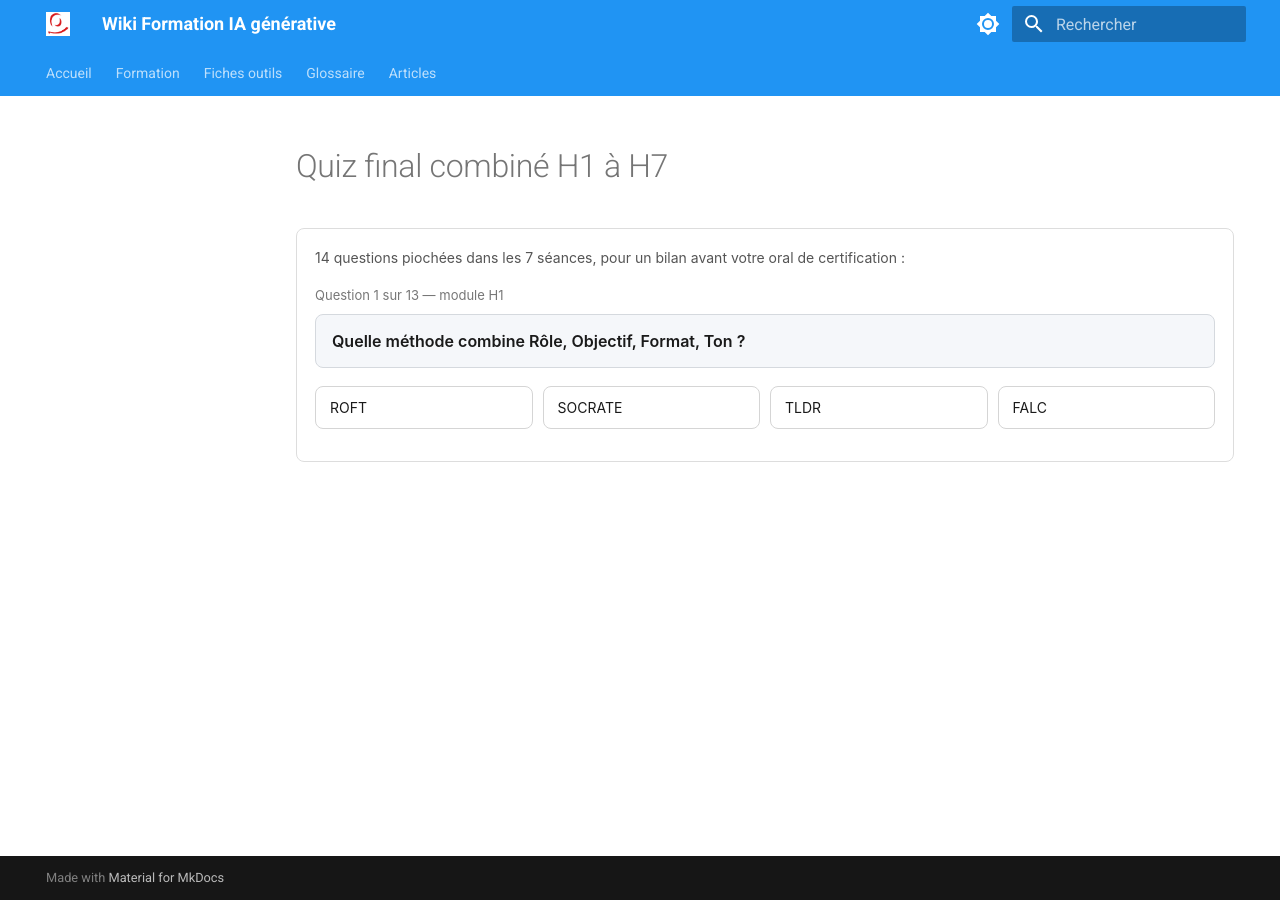
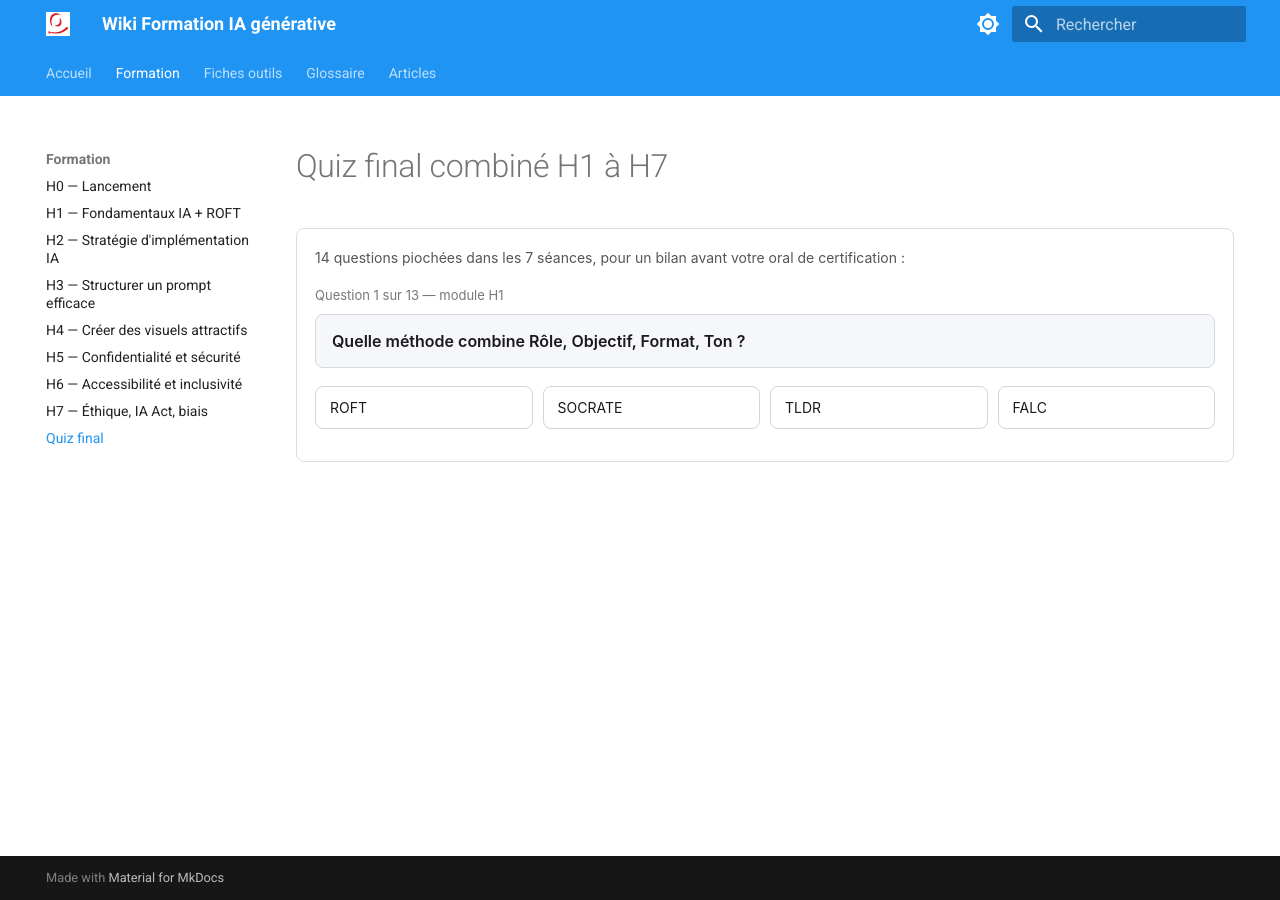
Before and after one commit to pierre-l-hue/wiki-formation-ia, an MkDocs documentation site: the page built from docs/formation/Quiz final.md, in a window 1280 px wide. Built offline with MkDocs 1.6.1 and Material for MkDocs 9.7.7, drawn with Linux system fonts in a browser that asks for light colours.

Commit message:
Update mkdocs.yml

```diff
--- a/mkdocs.yml
+++ b/mkdocs.yml
@@ -44,6 +44,7 @@ nav:
       - H5 — Confidentialité et sécurité: formation/h5.md
       - H6 — Accessibilité et inclusivité: formation/h6.md
       - H7 — Éthique, IA Act, biais: formation/h7.md
+      - Quiz final: formation/Quiz final.md
   - Fiches outils:
       - ChatGPT: outils/chatgpt.md
       - Claude: outils/claude.md
```
